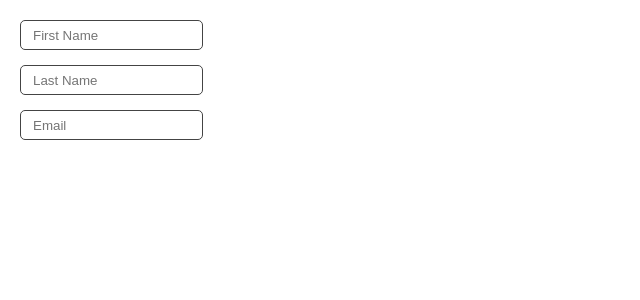
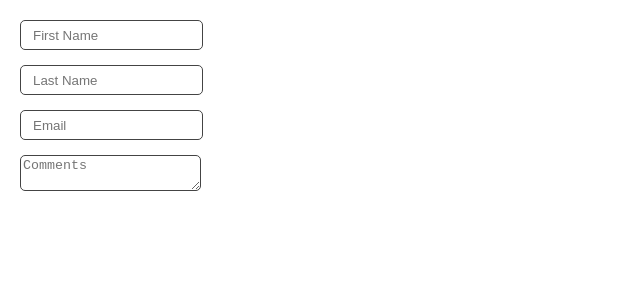
Before and after one commit to IamNaeto/scrimba-react, a React (Vite) app in the folder forms/: page / in a window 1280 px wide. Shown: the top 300 px of the page, without its empty margins (0-640 px from the left). Built offline with nearby package versions, Linux system fonts and the light colour scheme.

Commit message:
textarea handling using state

```diff
--- a/forms/src/App.css
+++ b/forms/src/App.css
@@ -15,3 +15,10 @@ input {
   border-radius: 5px;
   display: block;
 }
+
+textarea {
+  margin-bottom: 15px;
+  border: 1px solid #444;
+  border-radius: 5px;
+  display: block;
+}
--- a/forms/src/App.jsx
+++ b/forms/src/App.jsx
@@ -6,7 +6,8 @@ function App() {
   const [formData, setFormData] = useState({
     firstName: "",
     lastName: "",
-    email: ""
+    email: "",
+    comments: ""
   })
 
   console.log(formData)
@@ -45,6 +46,13 @@ function App() {
       name='email'
       value={formData.email}
       />
+
+      <textarea
+      value={formData.comments}
+      placeholder="Comments"
+      onChange={handleChange}
+      name="comments"
+      />
     </form>
   )
 }
```
